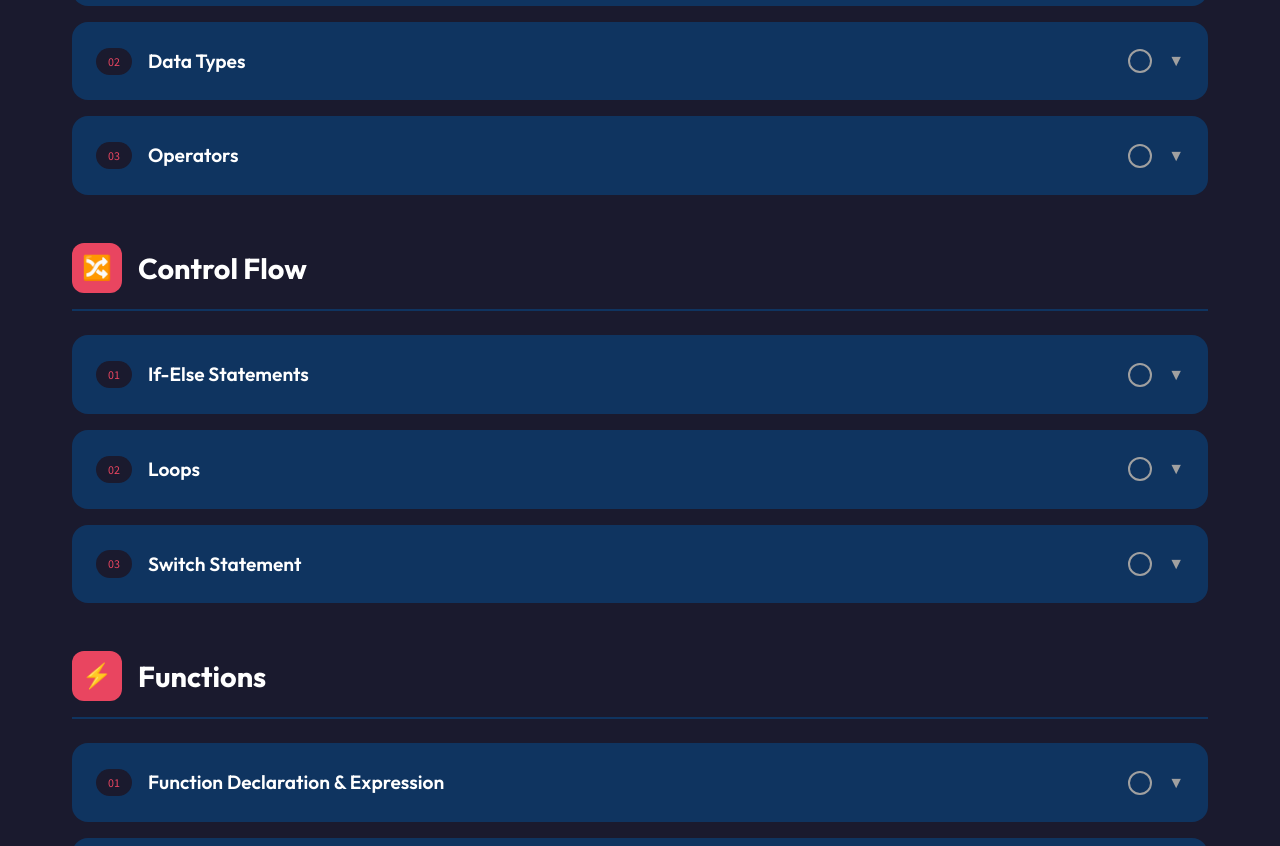
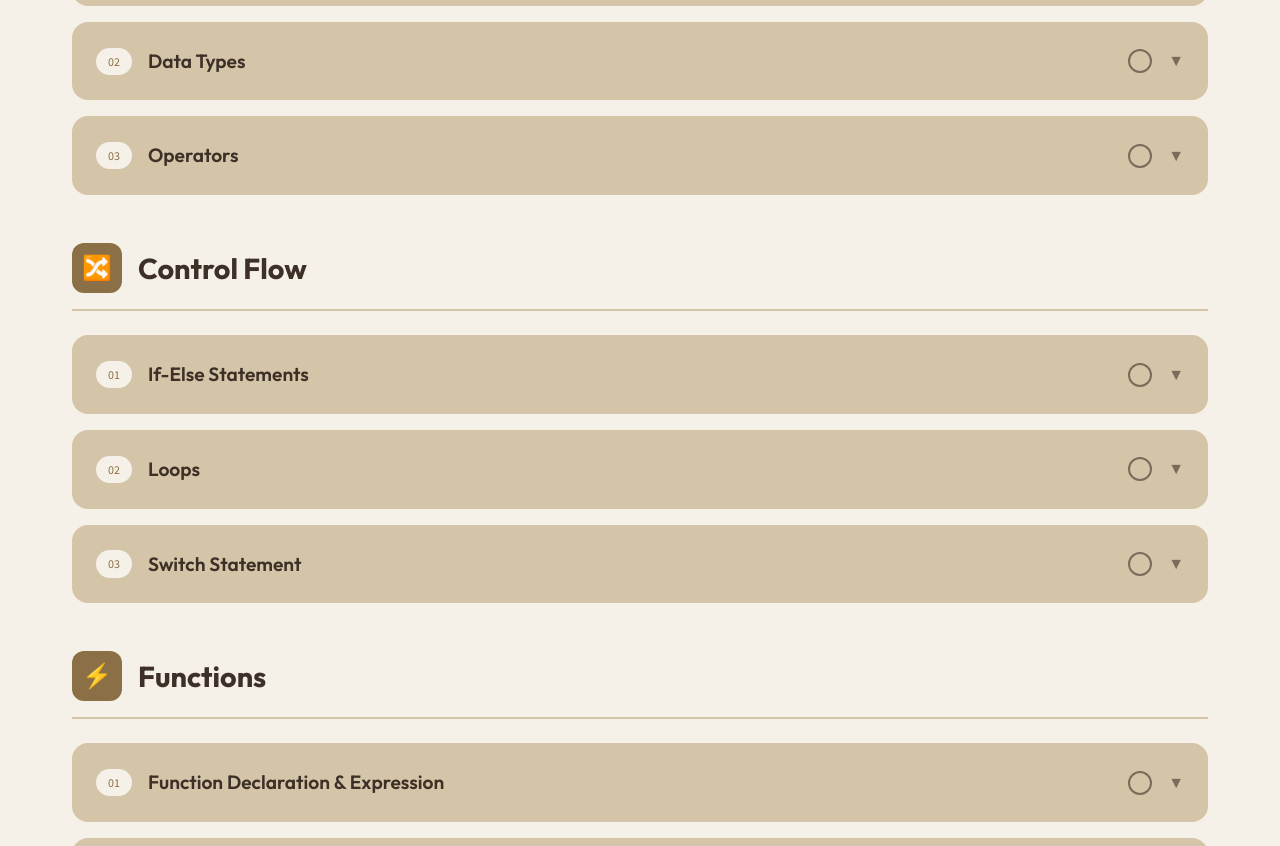
Before and after one commit to ahmeddozdoz1819-source/JS-lessons, a plain HTML site: page index.html in a window 1280 px wide. Shown: the part 716-1562 px from the top of the page. Drawn offline with Linux system fonts and the light colour scheme.

Commit message:
Update color scheme to light cold coffee theme
Changed dark theme to warm cream/brown palette with updated
syntax highlighting colors for better readability.

Co-Authored-By: Claude Opus 4.7 <noreply@anthropic.com>

```diff
--- a/index.html
+++ b/index.html
@@ -7,14 +7,14 @@
     <link href="https://fonts.googleapis.com/css2?family=Outfit:wght@400;600;700&family=Source+Sans+Pro:wght@400;600&family=JetBrains+Mono:wght@400;500&display=swap" rel="stylesheet">
     <style>
         :root {
-            --primary: #1a1a2e;
-            --secondary: #e94560;
-            --tertiary: #0f3460;
-            --code-bg: #16213e;
-            --text-primary: #ffffff;
-            --text-secondary: #a0a0a0;
-            --success: #4ecca3;
-            --error: #ff6b6b;
+            --primary: #f5f0e8;
+            --secondary: #8b6f47;
+            --tertiary: #d4c4a8;
+            --code-bg: #faf8f4;
+            --text-primary: #3d3027;
+            --text-secondary: #7a6b5a;
+            --success: #7d9f6e;
+            --error: #c75c5c;
         }
 
         * {
@@ -415,12 +415,12 @@
             color: var(--text-primary);
         }
 
-        .keyword { color: #c792ea; }
-        .string { color: #c3e88d; }
-        .number { color: #f78c6c; }
-        .function { color: #82aaff; }
-        .comment { color: #546e7a; }
-        .operator { color: #89ddff; }
+        .keyword { color: #8b6f47; font-weight: 600; }
+        .string { color: #a85c32; }
+        .number { color: #c75c5c; }
+        .function { color: #5a7a9f; font-weight: 600; }
+        .comment { color: #9a8b7a; font-style: italic; }
+        .operator { color: #6b8e7d; }
 
         /* Try It Button */
         .try-it-btn {
@@ -1875,9 +1875,9 @@ element.<span class="function">classList</span>.<span class="function">remove</s
 // Create a test element
 const testDiv = document.createElement('div');
 testDiv.textContent = "Hello World";
-testDiv.style.color = "white";
+testDiv.style.color = "#3d3027";
 testDiv.style.padding = "10px";
-testDiv.style.background = "#0f3460";
+testDiv.style.background = "#d4c4a8";
 testDiv.style.borderRadius = "5px";
 
 // Add to output area
```
